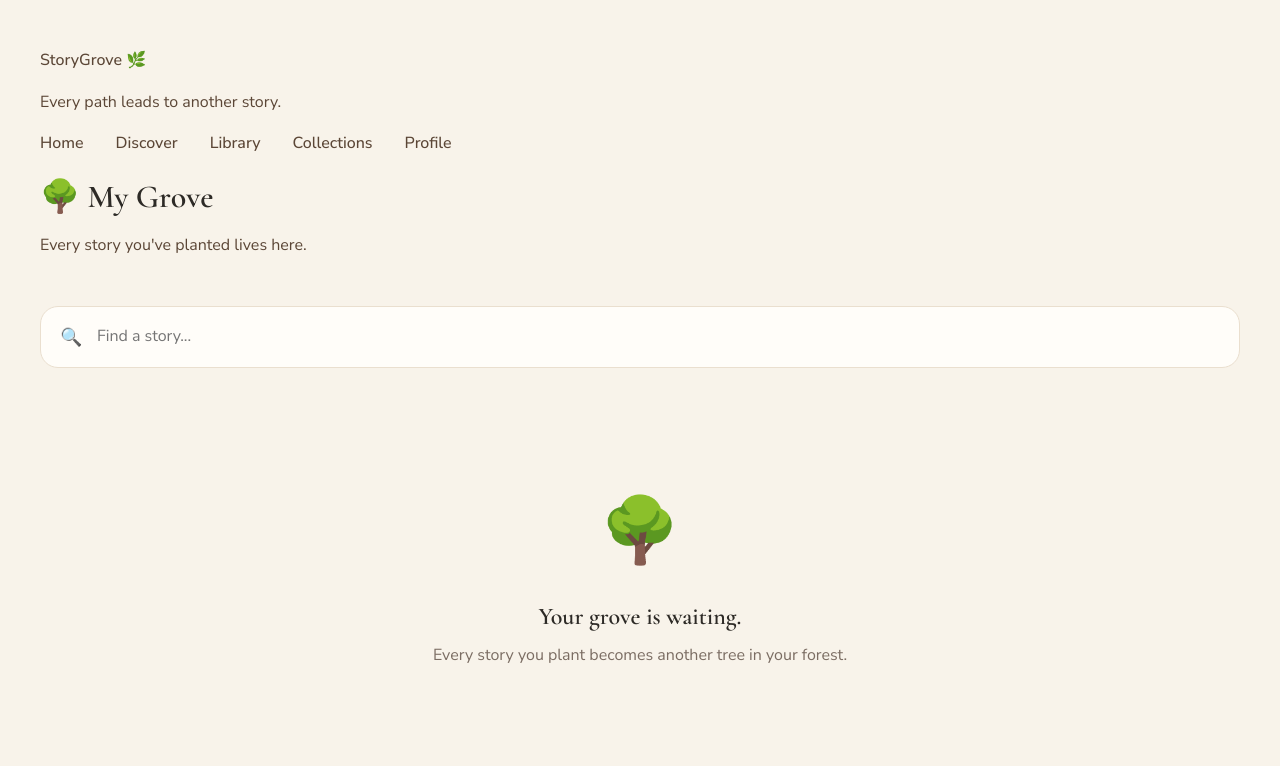
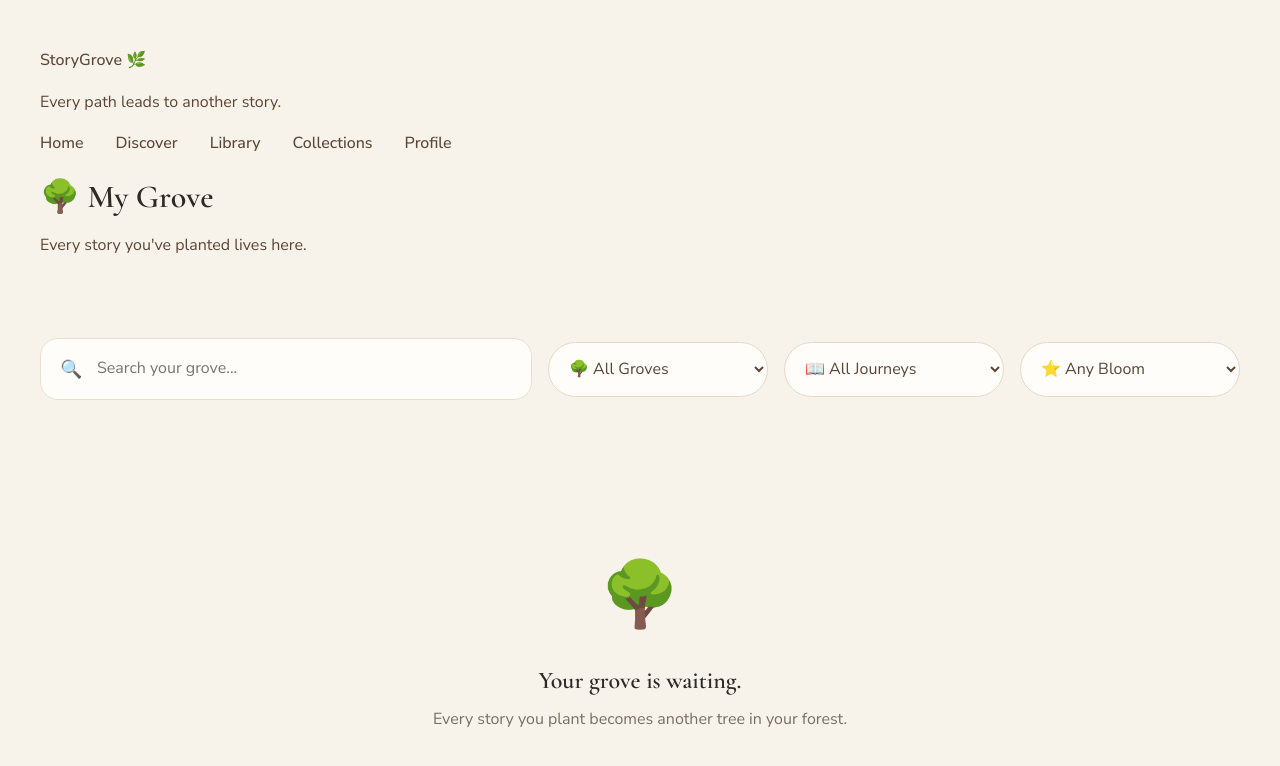
Before and after one commit to AniRia83/StoryGrove, a React (Vite) app: page /library in a window 1280 px wide. Shown: the top 766 px of the page. Built offline with nearby package versions, Linux system fonts and the light colour scheme.

Commit message:
Build Library filtering toolbar

```diff
--- /dev/null
+++ b/src/components/features/library/LibraryToolbar/LibraryToolbar.css
@@ -0,0 +1,46 @@
+.library-toolbar{
+  display:flex;
+  gap:1rem;
+  align-items:center;
+  margin-bottom:2rem;
+  flex-wrap:wrap;
+}
+
+.library-toolbar .search-bar{
+  flex:1;
+  min-width:320px;
+}
+
+.library-toolbar select{
+  min-width:220px;
+
+  padding:.9rem 1rem;
+
+  border-radius:999px;
+
+  border:1px solid var(--color-border);
+
+  background:var(--color-surface);
+
+  font-family:var(--font-body);
+
+  font-size:var(--text-md);
+
+  color:var(--color-text);
+
+  cursor:pointer;
+
+  transition:.25s;
+}
+
+.library-toolbar select:hover{
+  border-color:var(--color-primary);
+}
+
+.library-toolbar select:focus{
+  outline:none;
+
+  border-color:var(--color-primary);
+
+  box-shadow:0 0 0 4px rgba(110,160,118,.15);
+}
--- /dev/null
+++ b/src/components/features/library/LibraryToolbar/LibraryToolbar.jsx
@@ -0,0 +1,101 @@
+import "./LibraryToolbar.css";
+
+import SearchBar from "../../../ui/SearchBar";
+
+export default function LibraryToolbar({
+  search,
+  setSearch,
+  grove,
+  setGrove,
+  journey,
+  setJourney,
+  bloom,
+  setBloom,
+  collections,
+}) {
+  return (
+    <section className="library-toolbar">
+
+      <SearchBar
+        value={search}
+        onChange={setSearch}
+        placeholder="Search your grove..."
+      />
+
+      <select
+        value={grove}
+        onChange={(e) =>
+          setGrove(e.target.value)
+        }
+      >
+        <option value="">
+          🌳 All Groves
+        </option>
+
+        {collections.map((collection) => (
+          <option
+            key={collection.id}
+            value={collection.id}
+          >
+            {collection.icon} {collection.name}
+          </option>
+        ))}
+      </select>
+
+      <select
+        value={journey}
+        onChange={(e) =>
+          setJourney(e.target.value)
+        }
+      >
+        <option value="">
+          📖 All Journeys
+        </option>
+
+        <option value="planning">
+          🌱 Planning
+        </option>
+
+        <option value="growing">
+          🌿 Growing
+        </option>
+
+        <option value="completed">
+          🌸 Bloomed
+        </option>
+
+        <option value="paused">
+          🍂 Resting
+        </option>
+
+        <option value="abandoned">
+          🪵 Abandoned
+        </option>
+      </select>
+
+      <select
+  value={bloom}
+  onChange={(e) =>
+    setBloom(e.target.value)
+  }
+>
+  <option value="">
+    ⭐ Any Bloom
+  </option>
+
+  <option value="8">
+    ⭐⭐ 8+
+  </option>
+
+  <option value="9">
+    ⭐⭐⭐ 9+
+  </option>
+
+  <option value="10">
+    ⭐⭐⭐⭐ 10
+  </option>
+</select>
+
+    </section>
+  );
+}
--- a/src/pages/Library.jsx
+++ b/src/pages/Library.jsx
@@ -1,19 +1,34 @@
 import { useState } from "react";
+import { useNavigate } from "react-router-dom";
 
 import "./Library.css";
 
 import AppLayout from "../components/layout/AppLayout/AppLayout";
+import MediaGrid from "../components/layout/MediaGrid";
 import MediaCard from "../components/cards/MediaCard";
-import MediaGrid from "../components/layout/MediaGrid";
-import SearchBar from "../components/ui/SearchBar";
 
-import { useNavigate } from "react-router-dom";
+import LibraryToolbar from "../components/features/library/LibraryToolbar/LibraryToolbar";
+
 import { useStory } from "../context/StoryContext";
+import { useCollection } from "../context/CollectionContext";
 
 export default function Library() {
+  const navigate = useNavigate();
+
   const { stories } = useStory();
 
+  const {
+    collections,
+    getCollectionById,
+  } = useCollection();
+
   const [search, setSearch] = useState("");
+
+  const [grove, setGrove] = useState("");
+
+  const [journey, setJourney] = useState("");
+
+  const [bloom, setBloom] = useState("");
 
   const totalStories = stories.length;
 
@@ -25,24 +40,57 @@ export default function Library() {
     totalStories > 0
       ? (
           stories.reduce(
-            (sum, story) => sum + Number(story.bloom || 0),
+            (sum, story) =>
+              sum + Number(story.bloom || 0),
             0
           ) / totalStories
         ).toFixed(1)
       : 0;
 
-      const navigate = useNavigate();
+  const filteredStories = stories.filter(
+    (story) => {
+      const query = search.toLowerCase();
 
-  const filteredStories = stories.filter((story) => {
-    const query = search.toLowerCase();
+      const collection = story.collectionId
+        ? getCollectionById(
+            story.collectionId
+          )
+        : null;
 
-    return (
-      story.title?.toLowerCase().includes(query) ||
-      story.creator?.toLowerCase().includes(query) ||
-      story.genre?.toLowerCase().includes(query) ||
-      story.grove?.toLowerCase().includes(query)
-    );
-  });
+      const matchesSearch =
+        story.title
+          ?.toLowerCase()
+          .includes(query) ||
+        story.creator
+          ?.toLowerCase()
+          .includes(query) ||
+        story.genre
+          ?.toLowerCase()
+          .includes(query) ||
+        collection?.name
+          ?.toLowerCase()
+          .includes(query);
+
+      const matchesGrove =
+        !grove ||
+        story.collectionId === grove;
+
+      const matchesJourney =
+        !journey ||
+        story.journey === journey;
+
+      const matchesBloom =
+      !bloom ||
+      Number(story.bloom) >= Number(bloom);
+
+      return (
+        matchesSearch &&
+        matchesGrove &&
+        matchesJourney &&
+        matchesBloom
+      );
+    }
+  );
 
   return (
     <AppLayout
@@ -70,11 +118,21 @@ export default function Library() {
         </section>
       )}
 
-      <SearchBar
-        value={search}
-        onChange={setSearch}
-        placeholder="Find a story..."
-      />
+      <LibraryToolbar
+  search={search}
+  setSearch={setSearch}
+
+  grove={grove}
+  setGrove={setGrove}
+
+  journey={journey}
+  setJourney={setJourney}
+
+  bloom={bloom}
+  setBloom={setBloom}
+
+  collections={collections}
+/>
 
       {totalStories === 0 ? (
         <section className="grove-empty">
@@ -101,19 +159,25 @@ export default function Library() {
                 creator={story.creator}
                 mediaType={story.mediaType}
                 progress={0}
-                onClick={() => navigate(`/story/${story.id}`)}
+                onClick={() =>
+                  navigate(`/story/${story.id}`)
+                }
               />
             ))
           ) : (
-            <div className="grove-empty">
-              <div className="grove-empty__icon">🔍</div>
+            <section className="grove-empty">
+
+              <div className="grove-empty__icon">
+                🔍
+              </div>
 
               <h2>No stories found.</h2>
 
               <p>
-                Try searching by title, creator, genre, or grove.
+                Try changing your search or Grove filter.
               </p>
-            </div>
+
+            </section>
           )}
 
         </MediaGrid>
```
